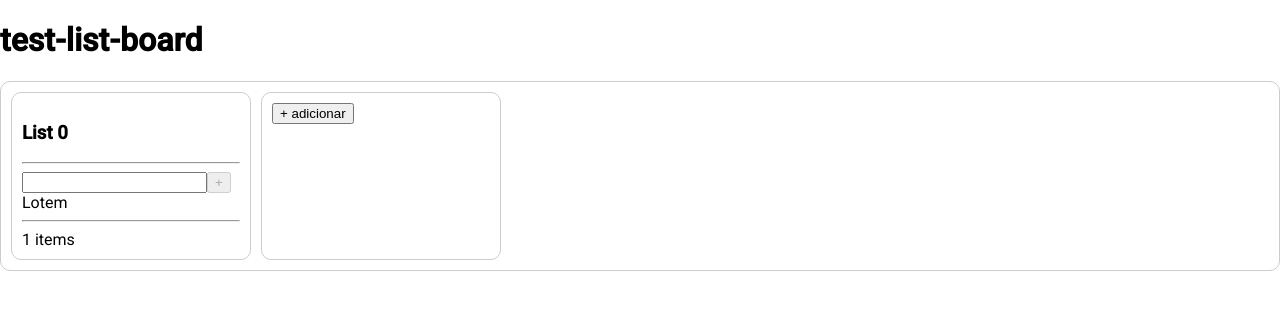
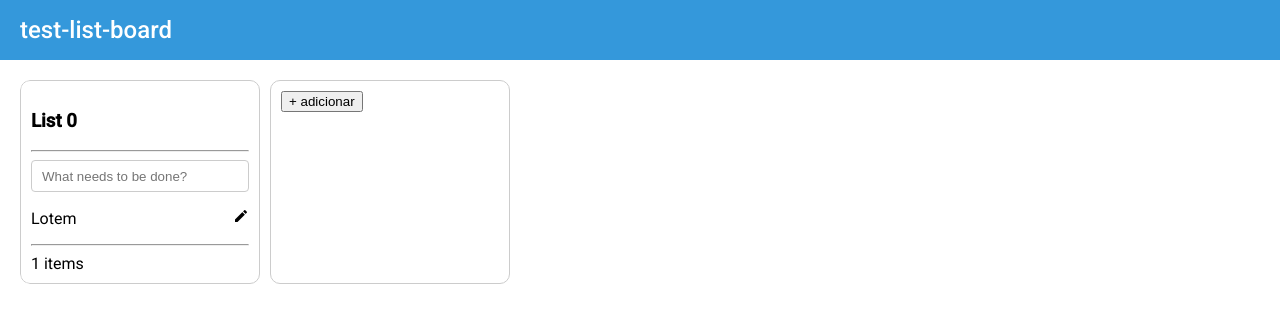
Before and after one commit to alexalannunes/angular-board-list, an Angular app: page / in a window 1280 px wide. Shown: the top 322 px of the page. Built offline with nearby package versions, Linux system fonts and the light colour scheme.

Commit message:
add styles and cnditionals

```diff
--- a/src/app/app.component.css
+++ b/src/app/app.component.css
@@ -7,7 +7,6 @@
 }
 
 .board {
-  padding: 10px;
   width: 100%;
   border-radius: 10px;
   display: flex;
@@ -23,8 +22,16 @@
   border-radius: 10px;
 }
 
+.content {
+  margin: 20px;
+}
+
 .zoomIn {
   animation: zoomIn 0.3s ease-in forwards;
+}
+
+.checked {
+  text-decoration: line-through;
 }
 
 @keyframes zoomIn {
--- a/src/app/app.component.html
+++ b/src/app/app.component.html
@@ -1,29 +1,33 @@
-<h1>{{ title }}</h1>
-<div class="board border">
+<app-top-bar></app-top-bar>
+<div class="content">
+  <div class="board">
     <div class="list border" *ngFor="let i of lists; let x = index">
       <h3>{{ i.title }} {{ x }}</h3>
       <hr />
       <div>
-      <form>
+        <form (ngSubmit)="addItemToList(i)">
           <input
             [(ngModel)]="i.newItem"
             [ngModelOptions]="{ standalone: true }"
             type="text"
+            class="input"
+            placeholder="What needs to be done?"
           />
-        <button
-          type="submit"
-          (click)="addItemToList(i)"
-          [disabled]="!i.newItem"
-          name="input_list_{{ x }}"
-        >
-          +
-        </button>
         </form>
       </div>
 
-    <div>
-      <div *ngFor="let a of i.items" class="zoomIn">{{ a.title }}</div>
+      <div class="list-container" role="menu">
+        <div *ngFor="let a of i.items" class="zoomIn list-item" role="listitem">
+          <span [ngClass]="{ checked: a.completed }" (click)="toggleItem(a)">
+            {{ a.title }}
+            <span *ngIf="a.editable">can.edit</span>
+          </span>
+          <span (click)="toogleEdit(a)">
+            <i class="list-item-icon material-icons">edit</i>
+          </span>
         </div>
+      </div>
+
       <div>
         <hr />
         {{ i.items.length }} items
@@ -34,3 +38,4 @@
       <button (click)="addList()">+ adicionar</button>
     </div>
   </div>
+</div>
--- a/src/app/app.component.ts
+++ b/src/app/app.component.ts
@@ -1,4 +1,19 @@
 import { Component } from '@angular/core';
+
+interface ListItem {
+  id: number;
+  title: string;
+  completed: boolean;
+  listId: number;
+  editable: boolean;
+}
+
+interface List {
+  id: number;
+  title: string;
+  newItem: string;
+  items: ListItem[];
+}
 
 @Component({
   selector: 'app-root',
@@ -6,8 +21,6 @@ import { Component } from '@angular/core';
   styleUrls: ['./app.component.css'],
 })
 export class AppComponent {
-  title = 'test-list-board';
-
   lists = [
     {
       id: 1,
@@ -15,9 +28,11 @@ export class AppComponent {
       newItem: '',
       items: [
         {
+          id: 13,
           title: 'Lotem',
           completed: false,
           listId: 1,
+          editable: false,
         },
       ],
     },
@@ -45,4 +60,12 @@ export class AppComponent {
 
     item.newItem = '';
   }
+
+  toggleItem(item: ListItem) {
+    item.completed = !item.completed;
+  }
+
+  toogleEdit(item: ListItem) {
+    item.editable = !item.editable;
+  }
 }
--- a/src/app/app.module.ts
+++ b/src/app/app.module.ts
@@ -5,9 +5,10 @@ import { BrowserModule } from '@angular/platform-browser';
 import { AppRoutingModule } from './app-routing.module';
 import { AppComponent } from './app.component';
 import { BrowserAnimationsModule } from '@angular/platform-browser/animations';
+import { TopBarComponent } from './top-bar/top-bar.component';
 
 @NgModule({
-  declarations: [AppComponent],
+  declarations: [AppComponent, TopBarComponent],
   imports: [
     BrowserModule,
     AppRoutingModule,
--- /dev/null
+++ b/src/app/top-bar/top-bar.component.css
@@ -0,0 +1,12 @@
+.top-bar {
+  height: 60px;
+  background: var(--primary);
+  display: flex;
+  align-items: center;
+  padding: 0 20px;
+  color: #fff;
+}
+.top-bar-title {
+  margin: 0;
+  font-weight: 500;
+}
--- /dev/null
+++ b/src/app/top-bar/top-bar.component.html
@@ -0,0 +1,3 @@
+<div class="top-bar">
+  <h2 class="top-bar-title">{{ title }}</h2>
+</div>
--- /dev/null
+++ b/src/app/top-bar/top-bar.component.ts
@@ -0,0 +1,14 @@
+import { Component, OnInit } from '@angular/core';
+
+@Component({
+  selector: 'app-top-bar',
+  templateUrl: './top-bar.component.html',
+  styleUrls: ['./top-bar.component.css'],
+})
+export class TopBarComponent implements OnInit {
+  title = 'test-list-board';
+
+  constructor() {}
+
+  ngOnInit(): void {}
+}
--- a/src/styles.css
+++ b/src/styles.css
@@ -1,18 +1,47 @@
 /* You can add global styles to this file, and also import other style files */
 
 :root {
+  --primary: #3498db;
+
   --border: 1px solid #ccc;
 }
 html,
 body {
   height: 100%;
+  width: 100%;
 }
 
-html,
-body {
-  height: 100%;
-}
 body {
   margin: 0;
   font-family: Roboto, "Helvetica Neue", sans-serif;
 }
+
+.input {
+  height: 32px;
+  border: 1px solid #ccc;
+  border-radius: 4px;
+  outline: none;
+  padding: 0 10px;
+  width: 100%;
+}
+.input:focus {
+  border: 2px solid var(--primary);
+  padding: 0 9px;
+}
+
+.list-container {
+  margin: 10px 0;
+}
+
+.list-item {
+  height: 32px;
+  width: 100%;
+  display: flex;
+  align-items: center;
+  justify-content: space-between;
+}
+
+.list-item-icon {
+  font-size: 16px;
+  cursor: pointer;
+}
```
Lines whose indentation alone changed are shown as unchanged.
